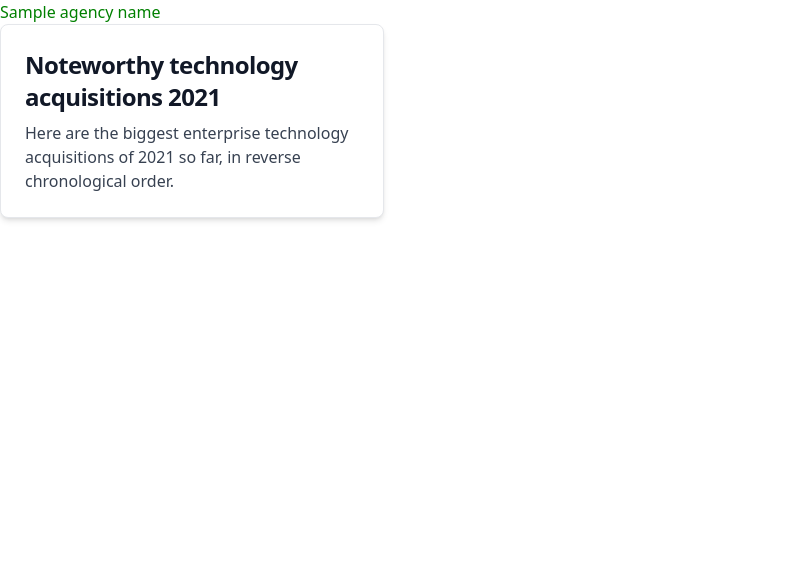
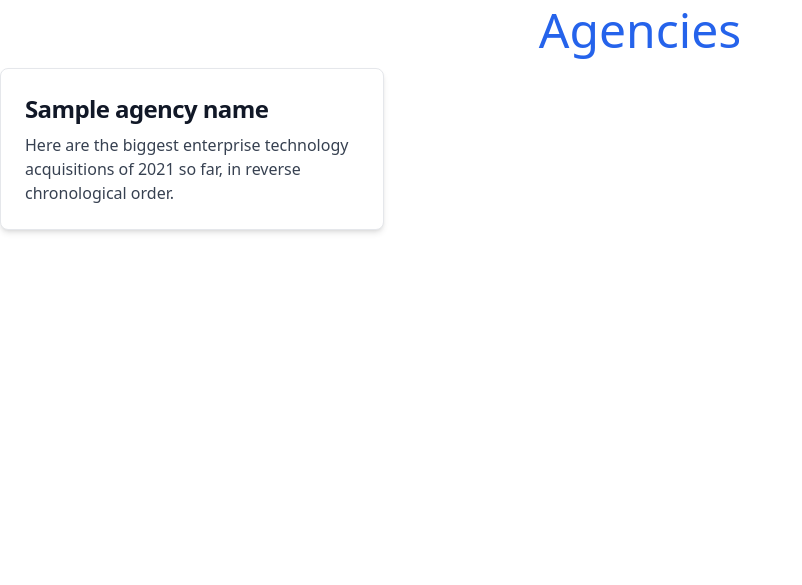
Before and after one commit to maximelonguepe/django_my_hero_academia, a Django app: template templates/mha/index.html in a window 1280 px wide. Shown: the top 585 px of the page, without its empty margins (0-802 px from the left). Run offline with Django 4.2, Linux system fonts and the light colour scheme; the template is opened without the code that fills it: most values are stand-ins (such as "Sample title", 1, 10 or a date in 2020); some libraries are stand-ins or nearby versions.

Commit message:
agencies page working with tailwind

```diff
--- a/templates/mha/index.html
+++ b/templates/mha/index.html
@@ -11,19 +11,19 @@
 
 
 <body>
-{% if agencies %}
-     <ul>
-     {% for agency in agencies %}
-         <li>
-             {{ agency.agencyName |join:", " }}
-         </li>
-     {% endfor %}
-     </ul>
-{% endif %}
-
-<a href="#" class="block p-6 max-w-sm bg-white rounded-lg border border-gray-200 shadow-md hover:bg-gray-100 dark:bg-gray-800 dark:border-gray-700 dark:hover:bg-gray-700">
-    <h5 class="mb-2 text-2xl font-bold tracking-tight text-gray-900 dark:text-white">Noteworthy technology acquisitions 2021</h5>
-    <p class="font-normal text-gray-700 dark:text-gray-400">Here are the biggest enterprise technology acquisitions of 2021 so far, in reverse chronological order.</p>
-</a>
+<div class="grid justify-center">
+    <h1 class="font-medium leading-tight text-5xl mt-0 mb-2 text-blue-600 ">Agencies</h1>
+</div>
+<div class="grid gap-4 grid-cols-3 grid-rows-3">
+    {% for agency in agencies %}
+        <a href="#"
+           class="block p-6 max-w-sm bg-white rounded-lg border border-gray-200 shadow-md hover:bg-gray-100 dark:bg-gray-800 dark:border-gray-700 dark:hover:bg-gray-700">
+            <h5 class="mb-2 text-2xl font-bold tracking-tight text-gray-900 dark:text-white">{{ agency.agencyName |join:", " }}</h5>
+            <p class="font-normal text-gray-700 dark:text-gray-400">Here are the biggest enterprise technology
+                acquisitions
+                of 2021 so far, in reverse chronological order.</p>
+        </a>
+    {% endfor %}
+</div>
 </body>
 </html>
--- a/theme/static/css/dist/styles.css
+++ b/theme/static/css/dist/styles.css
@@ -796,8 +796,29 @@ select {
   margin-right: auto;
 }
 
+.my-20 {
+  margin-top: 5rem;
+  margin-bottom: 5rem;
+}
+
 .mb-2 {
   margin-bottom: 0.5rem;
+}
+
+.-mt-16 {
+  margin-top: -4rem;
+}
+
+.mt-2 {
+  margin-top: 0.5rem;
+}
+
+.mt-4 {
+  margin-top: 1rem;
+}
+
+.mt-0 {
+  margin-top: 0px;
 }
 
 .block {
@@ -840,25 +873,58 @@ select {
   transform: translate(var(--tw-translate-x), var(--tw-translate-y)) rotate(var(--tw-rotate)) skewX(var(--tw-skew-x)) skewY(var(--tw-skew-y)) scaleX(var(--tw-scale-x)) scaleY(var(--tw-scale-y));
 }
 
+.grid-cols-3 {
+  grid-template-columns: repeat(3, minmax(0, 1fr));
+}
+
+.grid-rows-3 {
+  grid-template-rows: repeat(3, minmax(0, 1fr));
+}
+
+.content-center {
+  align-content: center;
+}
+
 .items-center {
   align-items: center;
+}
+
+.justify-end {
+  justify-content: flex-end;
 }
 
 .justify-center {
   justify-content: center;
 }
 
+.gap-4 {
+  gap: 1rem;
+}
+
 .rounded-lg {
   border-radius: 0.5rem;
+}
+
+.rounded-full {
+  border-radius: 9999px;
 }
 
 .border {
   border-width: 1px;
 }
 
+.border-2 {
+  border-width: 2px;
+}
+
 .border-gray-200 {
   --tw-border-opacity: 1;
   border-color: rgb(229 231 235 / var(--tw-border-opacity));
+}
+
+.border-indigo-500 {
+  --tw-border-opacity: 1;
+  border-color: rgb(99 102 241 / var(--tw-border-opacity));
 }
 
 .bg-gray-50 {
@@ -897,8 +988,20 @@ select {
   font-weight: 400;
 }
 
+.font-semibold {
+  font-weight: 600;
+}
+
+.font-medium {
+  font-weight: 500;
+}
+
 .leading-normal {
   line-height: 1.5;
+}
+
+.leading-tight {
+  line-height: 1.25;
 }
 
 .tracking-normal {
@@ -919,9 +1022,35 @@ select {
   color: rgb(55 65 81 / var(--tw-text-opacity));
 }
 
+.text-gray-800 {
+  --tw-text-opacity: 1;
+  color: rgb(31 41 55 / var(--tw-text-opacity));
+}
+
+.text-gray-600 {
+  --tw-text-opacity: 1;
+  color: rgb(75 85 99 / var(--tw-text-opacity));
+}
+
+.text-indigo-500 {
+  --tw-text-opacity: 1;
+  color: rgb(99 102 241 / var(--tw-text-opacity));
+}
+
+.text-blue-600 {
+  --tw-text-opacity: 1;
+  color: rgb(37 99 235 / var(--tw-text-opacity));
+}
+
 .shadow-md {
   --tw-shadow: 0 4px 6px -1px rgb(0 0 0 / 0.1), 0 2px 4px -2px rgb(0 0 0 / 0.1);
   --tw-shadow-colored: 0 4px 6px -1px var(--tw-shadow-color), 0 2px 4px -2px var(--tw-shadow-color);
+  box-shadow: var(--tw-ring-offset-shadow, 0 0 #0000), var(--tw-ring-shadow, 0 0 #0000), var(--tw-shadow);
+}
+
+.shadow-lg {
+  --tw-shadow: 0 10px 15px -3px rgb(0 0 0 / 0.1), 0 4px 6px -4px rgb(0 0 0 / 0.1);
+  --tw-shadow-colored: 0 10px 15px -3px var(--tw-shadow-color), 0 4px 6px -4px var(--tw-shadow-color);
   box-shadow: var(--tw-ring-offset-shadow, 0 0 #0000), var(--tw-ring-shadow, 0 0 #0000), var(--tw-shadow);
 }
 
```
Also changed, not shown: other parts of theme/static/css/dist/styles.css (+43 -0 lines).
